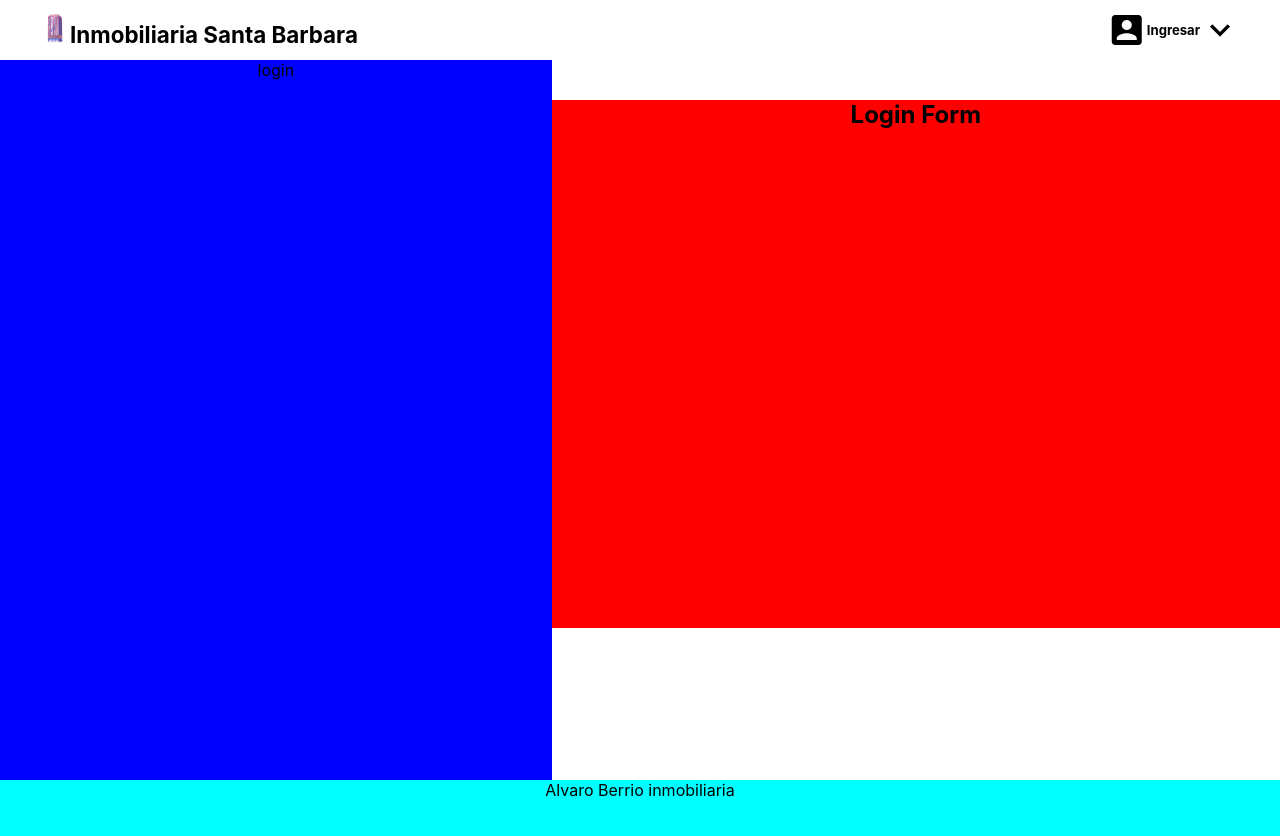
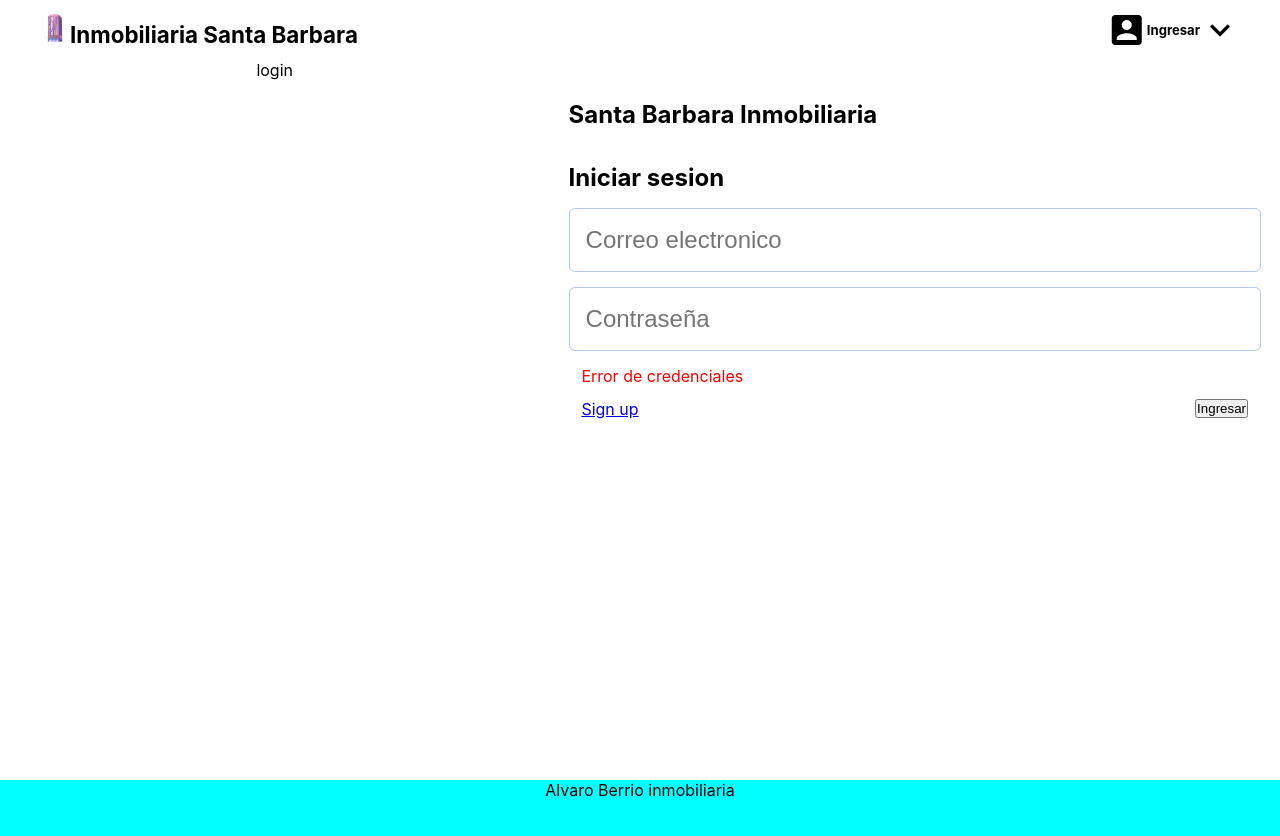
Before and after one commit to andrewsolutions81/fr-client, a React (Create React App) app: page /login in a window 1280 px wide. Shown: the top 836 px of the page. Built offline with nearby package versions, Linux system fonts and the light colour scheme.

Commit message:
feat: create LoginForm.

```diff
--- a/src/components/LoginForm/LoginForm.style.scss
+++ b/src/components/LoginForm/LoginForm.style.scss
@@ -1,6 +1,41 @@
 .loginform {
   height: 66vh;
   width: 66vw;
-  background-color: red;
   margin-top: 5vh;
+  text-align: left;
+  padding: 0 1.5vw 0 1.5vw;
 }
+
+.loginform__iniciarsesion {
+  padding-top: 34px;
+  margin-bottom: 2vh;
+}
+
+.loginform__input {
+  width: 100%;
+  border: 1px solid #b4c9e8;
+  padding: 0 16px;
+  border-radius: 6px;
+  margin-bottom: 15px;
+  height: 8vh;
+  font-size: 1.5rem;
+}
+
+.loginform_error {
+  color: red;
+  margin-left: 1vw;
+}
+
+.loginform__actions {
+  display: flex;
+  align-items: center;
+  justify-content: space-between;
+  margin: 1vw;
+}
+
+.signupform__btn {
+  background-color: rgb(187, 180, 120);
+  border-radius: 6px;
+  height: 3em;
+  width: 9em;
+}
--- a/src/components/LoginForm/LoginForm.tsx
+++ b/src/components/LoginForm/LoginForm.tsx
@@ -3,9 +3,32 @@ import "./LoginForm.style.scss"
 
 const LoginForm: React.FC = () => {
   return (
-    <form className="loginform">
-      <h1 className="loginform__title">Login Form</h1>
-    </form>
+    <div className="loginform">
+      <form action="" className="loginform__form">
+        <h1 className="loginform__title">Santa Barbara Inmobiliaria</h1>
+        <h2 className="loginform__iniciarsesion">Iniciar sesion </h2>
+        <div className="loginform__inputs--container">
+          <input
+            className="loginform__input loginform__input--email"
+            type="email"
+            placeholder="Correo electronico"
+          />
+          <input
+            className="loginform__input loginform__input--numero"
+            type="password"
+            placeholder="Contraseña"
+          />
+          <span className="loginform_error"> Error de credenciales</span>
+        </div>
+        <div className="loginform__actions">
+          <a className="loginform__login" href="google.com">
+            Sign up
+          </a>
+          <button className="loginform__btn">Ingresar</button>
+        </div>
+      </form>
+
+    </div>
   );
 };
 
--- a/src/pages/Login/Login.style.scss
+++ b/src/pages/Login/Login.style.scss
@@ -2,10 +2,6 @@
   display: flex;
   flex-direction: row;
   justify-content: center;
-}
-
-.login__img {
-display: none;
 }
 
 @media (min-width: 960px) {
@@ -13,6 +9,5 @@ display: none;
     display: inline;
     height: 90vh;
     width: 50%;
-    background-color: blue;
   }
 }
--- a/src/pages/SignUp/SignUp.style.scss
+++ b/src/pages/SignUp/SignUp.style.scss
@@ -10,6 +10,5 @@
     display: inline;
     height: 90vh;
     width: 50%;
-    background-color: beige;
   }
 }
```
